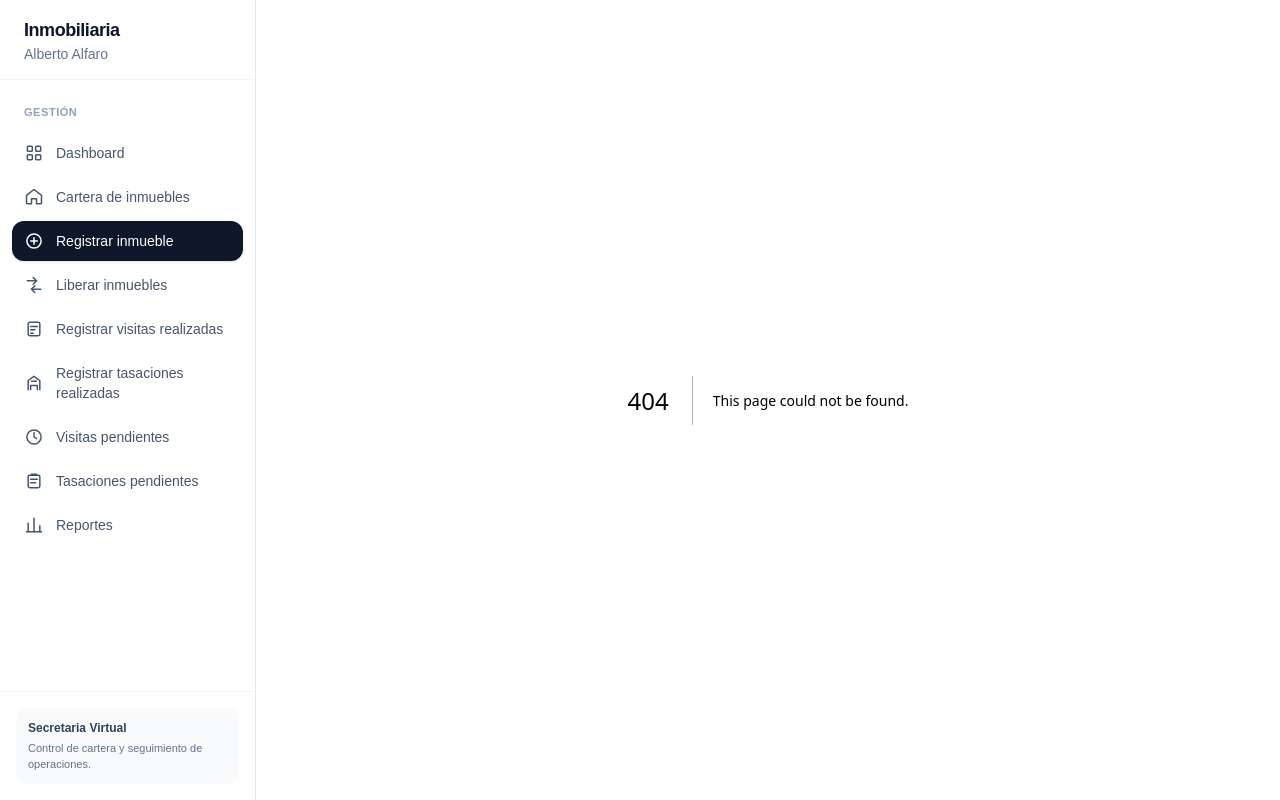
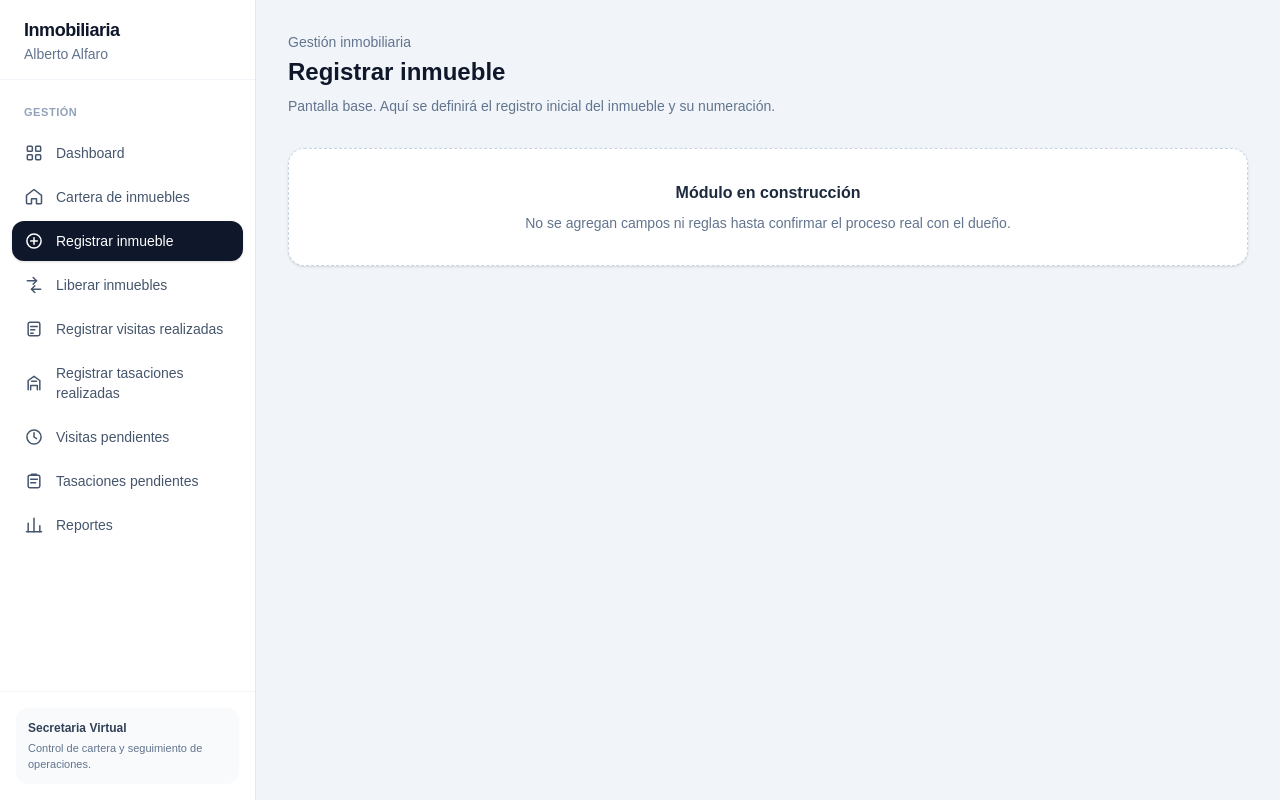
Before and after one commit to cpumaricramoori01-projx/inmobiliaria-alfaro, a Next.js app: page /registrar-inmueble in a window 1280 px wide. Before the commit this address had no page. Built offline with nearby package versions, Linux system fonts and the light colour scheme.

Commit message:
Agregar pantalla base para registrar inmueble

```diff
--- /dev/null
+++ b/app/registrar-inmueble/page.tsx
@@ -0,0 +1,15 @@
+export default function RegistrarInmueblePage() {
+  return (
+    <main className="min-h-screen bg-slate-100 p-6 lg:p-8">
+      <div className="mx-auto max-w-5xl">
+        <p className="text-sm text-slate-500">Gestión inmobiliaria</p>
+        <h1 className="mt-1 text-2xl font-bold text-slate-900">Registrar inmueble</h1>
+        <p className="mt-2 text-sm text-slate-500">Pantalla base. Aquí se definirá el registro inicial del inmueble y su numeración.</p>
+        <div className="mt-8 rounded-2xl border border-dashed border-slate-300 bg-white p-8 text-center shadow-sm">
+          <p className="font-semibold text-slate-800">Módulo en construcción</p>
+          <p className="mt-2 text-sm text-slate-500">No se agregan campos ni reglas hasta confirmar el proceso real con el dueño.</p>
+        </div>
+      </div>
+    </main>
+  );
+}
```
